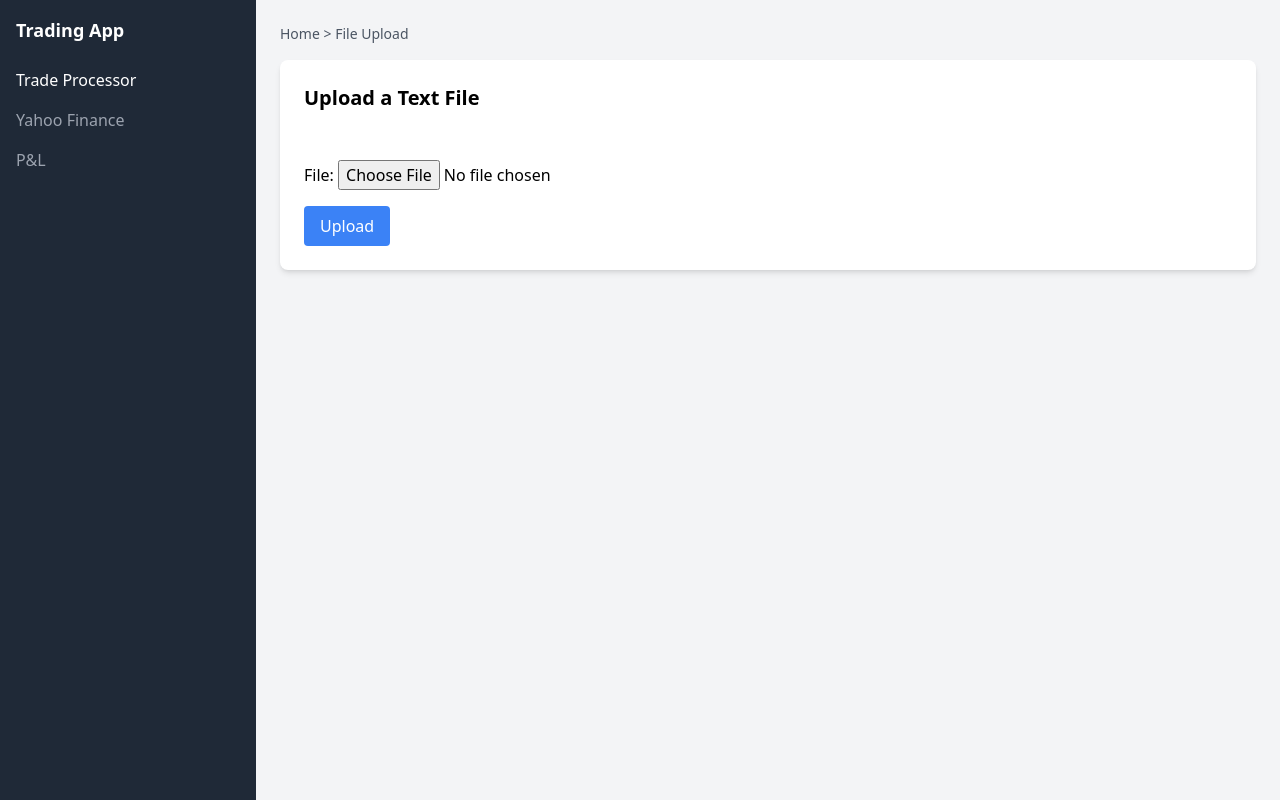
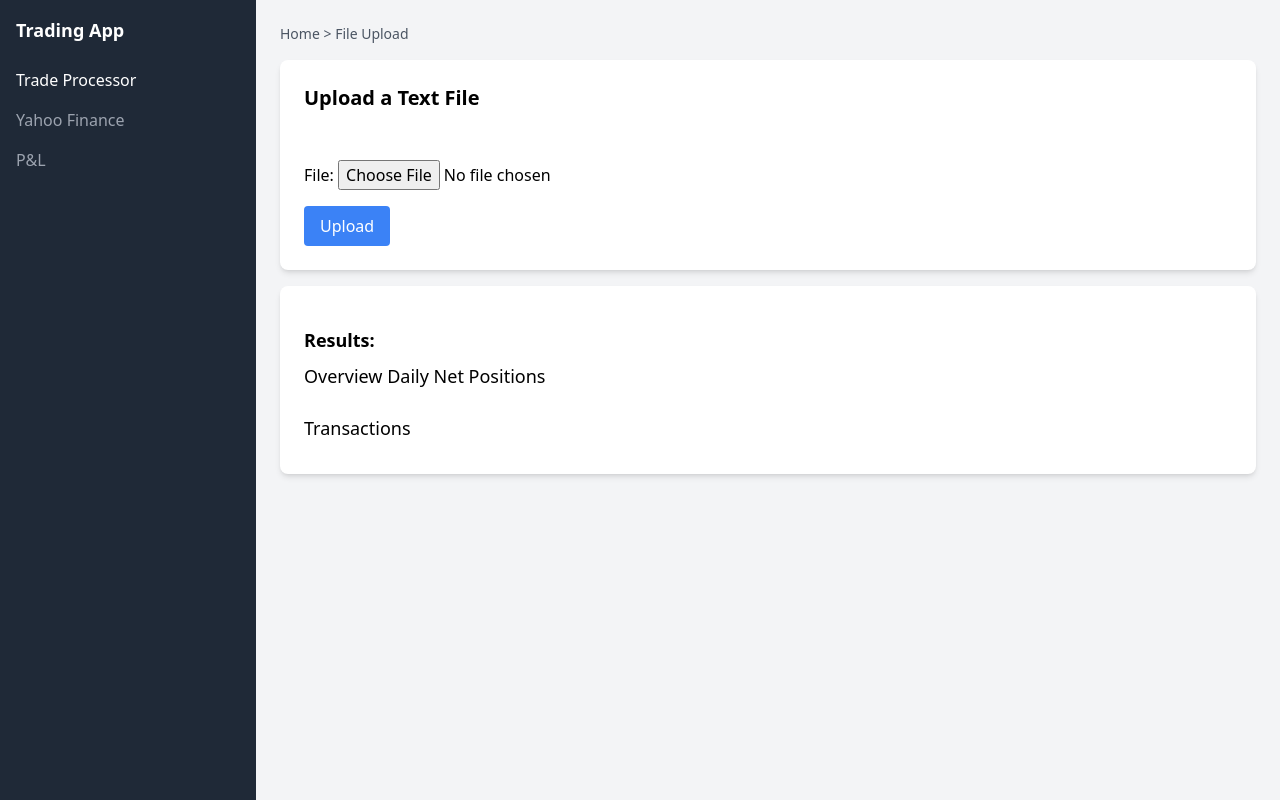
Before and after one commit to devraider/trading-app, a Django app: page /trade-processor/ in a window 1280 px wide. Run offline with Django 5.2, Linux system fonts and the light colour scheme; some libraries are stand-ins or nearby versions.

Commit message:
feat(TradingProcessorHTML) - Added Daily net positions

```diff
--- a/src/templates/trade_processor.html
+++ b/src/templates/trade_processor.html
@@ -21,7 +21,7 @@
     </div>
 
     <!--    Rendering card, show whether error or table-->
-    {% if error or not table_data.empty %}
+    {% if error or not transactions.empty %}
     <div class="bg-white shadow-md rounded-lg p-6 max-w-full mx-auto">
         {% if error %}
         <div class="mt-4 text-red-500">
@@ -29,28 +29,66 @@
         </div>
         {% endif %}
 
-        {% if not table_data.empty %}
+        {% if not transactions.empty %}
         <div class="mt-4">
             <h2 class="text-lg font-bold mb-2">Results: <u>{{ form.file.data.name }}</u></h2>
+            <h3 class="text-lg mb-2">Overview Daily Net Positions</h3>
+
             <div class="overflow-y-auto max-h-80 relative">
 
                 <table class="table-auto overflow-scroll w-full border-collapse border border-gray-300">
 
                     <thead class="sticky top-0 bg-gray-100">
                     <tr>
-                        {% for col in table_data.columns %}
+                        {% for col in daily_net.columns %}
                         <th class="border px-4 py-2 ">{{col}}</th>
                         {% endfor %}
                     </tr>
                     </thead>
                     <tbody>
-                    {% for row in table_data.values %}
+                    {% for row in daily_net.values %}
+                    <tr>
+                        {% for cell in row %}
+                        <td class="border px-4 py-2
+                            {% if cell|default:'' and cell|stringformat:'s'|add:0 > 0 %}
+                                text-green-700 font-bold
+                            {% elif cell|default:'' and cell|stringformat:'s'|add:0 < 0 %}
+                                text-red-700 font-bold
+                            {% endif %}">
+                            {{ cell }}
+                        </td>
+                        {% endfor %}
+                    </tr>
+                    {% endfor %}
+                    </tbody>
+                </table>
+            </div>
+        </div>
+        <div class="mt-4">
+            <h3 class="text-lg mb-2">Transactions</h3>
+            <div class="overflow-y-auto max-h-80 relative">
+
+                <table class="table-auto overflow-scroll w-full border-collapse border border-gray-300">
+
+                    <thead class="sticky top-0 bg-gray-100">
+                    <tr>
+                        {% for col in transactions.columns %}
+                        <th class="border px-4 py-2 ">{{col}}</th>
+                        {% endfor %}
+                    </tr>
+                    </thead>
+                    <tbody>
+                    {% for row in transactions.values %}
                     <tr>
                         {% for cell in row %}
                         <td class="border px-4 py-2
                                 {% if cell == 'BUY' %}
                                 text-green-700 font-bold
                                 {% elif cell == 'SELL' %}
+                                text-red-700 font-bold
+                                {% elif cell|default:'' and cell|stringformat:'s'|add:0 > 0 %}
+                                text-green-700 font-bold
+                                {% elif cell|default:'' and cell|stringformat:'s'|add:0 < 0 %}
                                 text-red-700 font-bold
                                 {% endif %}
                         ">
```
